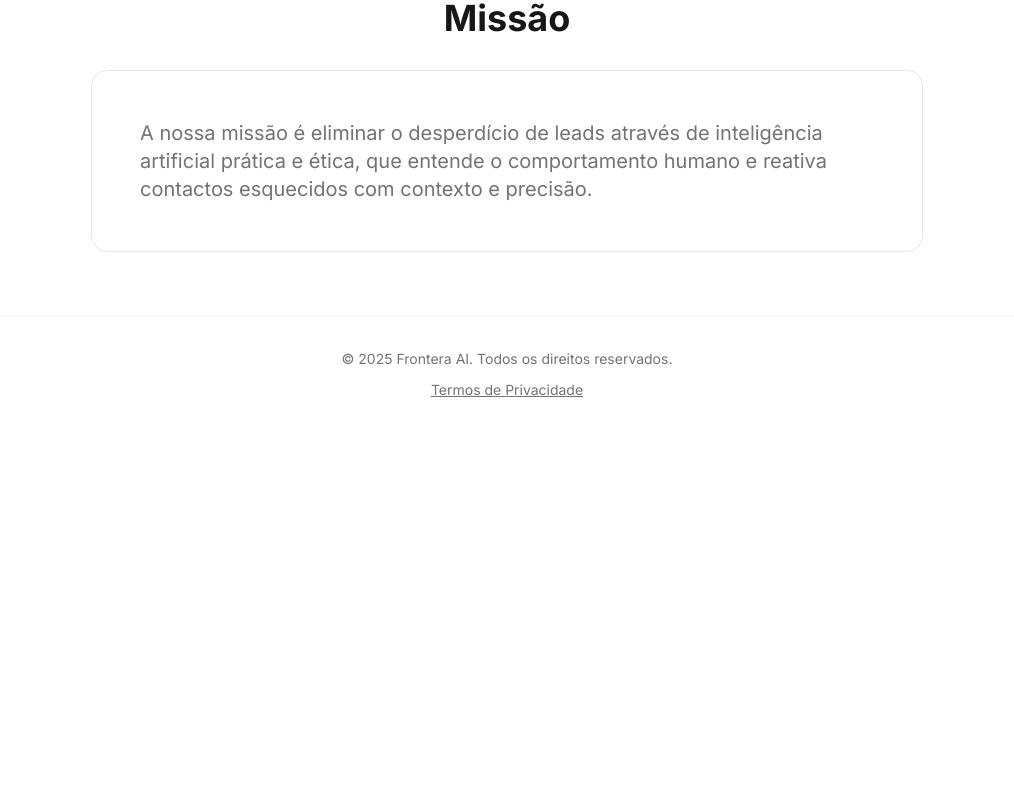
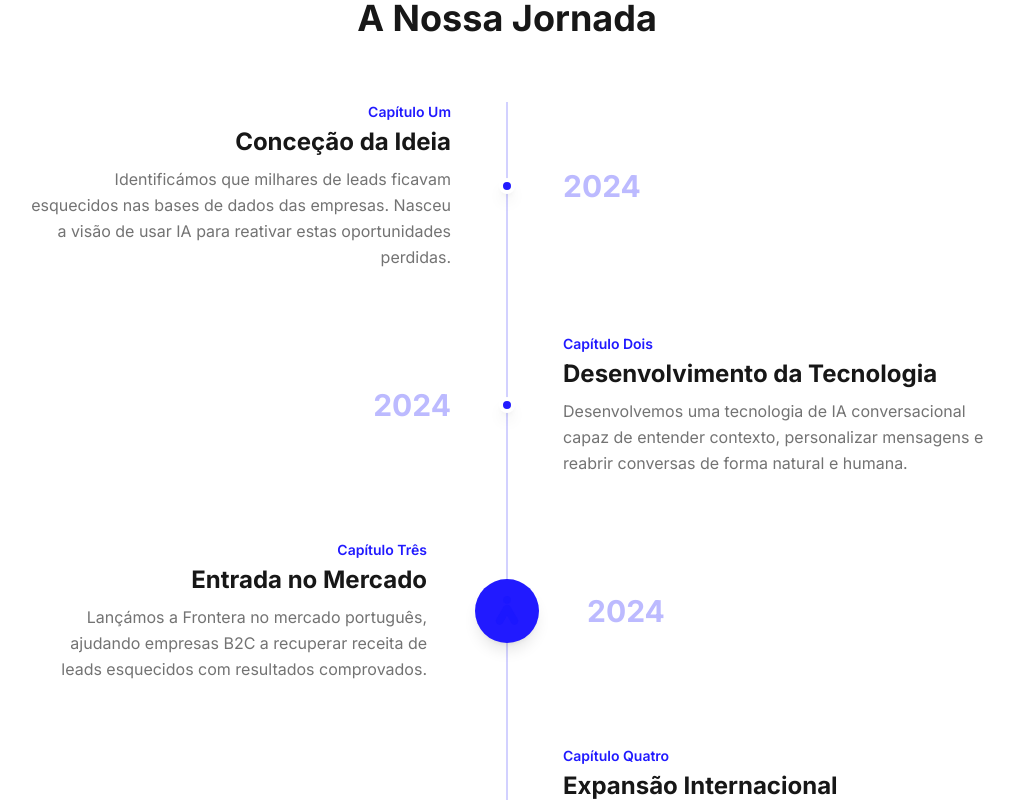
Before and after one commit to glcleao/fronteraai, a React (Vite) app: page /about in a window 1280 px wide. Shown: the part 920-1720 px from the top of the page, without its empty margins (133-1147 px from the left). Before the commit the page ends 1353 px from the top, so only its background shows below. Built offline with nearby package versions, Linux system fonts and the light colour scheme.

Commit message:
Refactor "Our Story" section

```diff
--- a/src/i18n/translations.ts
+++ b/src/i18n/translations.ts
@@ -92,6 +92,13 @@ export interface Translations {
     }>;
     missionTitle: string;
     missionText: string;
+    journeyTitle: string;
+    milestones: Array<{
+      chapter: string;
+      title: string;
+      description: string;
+      year: string;
+    }>;
   };
 }
 
@@ -245,6 +252,33 @@ export const translations: Record<Language, Translations> = {
       ],
       missionTitle: 'Missão',
       missionText: 'A nossa missão é eliminar o desperdício de leads através de inteligência artificial prática e ética, que entende o comportamento humano e reativa contactos esquecidos com contexto e precisão.',
+      journeyTitle: 'A Nossa Jornada',
+      milestones: [
+        {
+          chapter: 'Capítulo Um',
+          title: 'Conceção da Ideia',
+          description: 'Identificámos que milhares de leads ficavam esquecidos nas bases de dados das empresas. Nasceu a visão de usar IA para reativar estas oportunidades perdidas.',
+          year: '2024'
+        },
+        {
+          chapter: 'Capítulo Dois',
+          title: 'Desenvolvimento da Tecnologia',
+          description: 'Desenvolvemos uma tecnologia de IA conversacional capaz de entender contexto, personalizar mensagens e reabrir conversas de forma natural e humana.',
+          year: '2024'
+        },
+        {
+          chapter: 'Capítulo Três',
+          title: 'Entrada no Mercado',
+          description: 'Lançámos a Frontera no mercado português, ajudando empresas B2C a recuperar receita de leads esquecidos com resultados comprovados.',
+          year: '2024'
+        },
+        {
+          chapter: 'Capítulo Quatro',
+          title: 'Expansão Internacional',
+          description: 'O nosso objetivo é expandir para mercados internacionais, levando a nossa tecnologia de reativação de leads a empresas em toda a Europa e além.',
+          year: '2025'
+        }
+      ],
     },
   },
   es: {
@@ -396,6 +430,33 @@ export const translations: Record<Language, Translations> = {
       ],
       missionTitle: 'Misión',
       missionText: 'Nuestra misión es eliminar el desperdicio de leads a través de inteligencia artificial práctica y ética, que entiende el comportamiento humano y reactiva contactos olvidados con contexto y precisión.',
+      journeyTitle: 'Nuestro Viaje',
+      milestones: [
+        {
+          chapter: 'Capítulo Uno',
+          title: 'Concepción de la Idea',
+          description: 'Identificamos que miles de leads quedaban olvidados en las bases de datos de las empresas. Nació la visión de usar IA para reactivar estas oportunidades perdidas.',
+          year: '2024'
+        },
+        {
+          chapter: 'Capítulo Dos',
+          title: 'Desarrollo de la Tecnología',
+          description: 'Desarrollamos una tecnología de IA conversacional capaz de entender contexto, personalizar mensajes y reabrir conversaciones de forma natural y humana.',
+          year: '2024'
+        },
+        {
+          chapter: 'Capítulo Tres',
+          title: 'Entrada al Mercado',
+          description: 'Lanzamos Frontera en el mercado portugués, ayudando a empresas B2C a recuperar ingresos de leads olvidados con resultados comprobados.',
+          year: '2024'
+        },
+        {
+          chapter: 'Capítulo Cuatro',
+          title: 'Expansión Internacional',
+          description: 'Nuestro objetivo es expandirnos a mercados internacionales, llevando nuestra tecnología de reactivación de leads a empresas en toda Europa y más allá.',
+          year: '2025'
+        }
+      ],
     },
   },
   en: {
@@ -547,6 +608,33 @@ export const translations: Record<Language, Translations> = {
       ],
       missionTitle: 'Mission',
       missionText: 'Our mission is to eliminate lead waste through practical and ethical artificial intelligence that understands human behavior and reactivates forgotten contacts with context and precision.',
+      journeyTitle: 'Our Journey',
+      milestones: [
+        {
+          chapter: 'Chapter One',
+          title: 'Idea Conception',
+          description: 'We identified that thousands of leads were being forgotten in company databases. The vision was born to use AI to reactivate these lost opportunities.',
+          year: '2024'
+        },
+        {
+          chapter: 'Chapter Two',
+          title: 'Technology Development',
+          description: 'We developed conversational AI technology capable of understanding context, personalizing messages, and reopening conversations in a natural and human way.',
+          year: '2024'
+        },
+        {
+          chapter: 'Chapter Three',
+          title: 'Market Entry',
+          description: 'We launched Frontera in the Portuguese market, helping B2C companies recover revenue from forgotten leads with proven results.',
+          year: '2024'
+        },
+        {
+          chapter: 'Chapter Four',
+          title: 'International Expansion',
+          description: 'Our goal is to expand to international markets, bringing our lead reactivation technology to companies across Europe and beyond.',
+          year: '2025'
+        }
+      ],
     },
   },
 };
--- a/src/pages/About.tsx
+++ b/src/pages/About.tsx
@@ -6,6 +6,7 @@ import { Linkedin } from 'lucide-react';
 import goncaloImg from '@/assets/goncalo.png';
 import joseImg from '@/assets/jose.jpg';
 import guilhermeImg from '@/assets/guilherme.jpg';
+import fronteraSymbol from '@/assets/frontera-symbol.png';
 
 const About = () => {
   const { language, t } = useLanguage();
@@ -82,8 +83,115 @@ const About = () => {
         </div>
       </section>
 
+      {/* Journey Timeline Section */}
+      <section className="py-16 px-6">
+        <div className="container mx-auto max-w-5xl">
+          <h2 className="text-3xl md:text-4xl font-bold mb-16 text-center">
+            {t.about.journeyTitle}
+          </h2>
+
+          {/* Timeline */}
+          <div className="relative">
+            {/* Vertical line - hidden on mobile, shown on md+ */}
+            <div className="hidden md:block absolute left-1/2 transform -translate-x-1/2 h-full w-0.5 bg-primary/20" />
+
+            {/* Mobile vertical line - left side */}
+            <div className="md:hidden absolute left-6 top-0 h-full w-0.5 bg-primary/20" />
+
+            {t.about.milestones.map((milestone, index) => {
+              const isMarketEntry = index === 2; // Third milestone (Entrada no Mercado)
+              const isLeft = index % 2 === 0;
+
+              return (
+                <div
+                  key={milestone.chapter}
+                  className="relative mb-16 last:mb-0 animate-fade-in"
+                  style={{ animationDelay: `${index * 150}ms` }}
+                >
+                  {/* Desktop Layout */}
+                  <div className="hidden md:flex items-center">
+                    {/* Left side content (even indices) */}
+                    {isLeft ? (
+                      <>
+                        <div className="w-1/2 pr-12 text-right">
+                          <span className="text-sm font-semibold text-primary mb-1 block">
+                            {milestone.chapter}
+                          </span>
+                          <h3 className="text-2xl font-bold mb-2">{milestone.title}</h3>
+                          <p className="text-muted-foreground leading-relaxed">{milestone.description}</p>
+                        </div>
+
+                        {/* Center marker */}
+                        <div className="relative z-10 flex items-center justify-center">
+                          {isMarketEntry ? (
+                            <div className="w-16 h-16 rounded-full bg-primary flex items-center justify-center shadow-lg animate-pulse">
+                              <img src={fronteraSymbol} alt="Frontera" className="w-10 h-10" />
+                            </div>
+                          ) : (
+                            <div className="w-4 h-4 rounded-full bg-primary border-4 border-background shadow-lg" />
+                          )}
+                        </div>
+
+                        <div className="w-1/2 pl-12">
+                          <span className="text-3xl font-bold text-primary/30">{milestone.year}</span>
+                        </div>
+                      </>
+                    ) : (
+                      <>
+                        <div className="w-1/2 pr-12 text-right">
+                          <span className="text-3xl font-bold text-primary/30">{milestone.year}</span>
+                        </div>
+
+                        {/* Center marker */}
+                        <div className="relative z-10 flex items-center justify-center">
+                          <div className="w-4 h-4 rounded-full bg-primary border-4 border-background shadow-lg" />
+                        </div>
+
+                        <div className="w-1/2 pl-12">
+                          <span className="text-sm font-semibold text-primary mb-1 block">
+                            {milestone.chapter}
+                          </span>
+                          <h3 className="text-2xl font-bold mb-2">{milestone.title}</h3>
+                          <p className="text-muted-foreground leading-relaxed">{milestone.description}</p>
+                        </div>
+                      </>
+                    )}
+                  </div>
+
+                  {/* Mobile Layout */}
+                  <div className="md:hidden flex items-start">
+                    {/* Left marker */}
+                    <div className="relative z-10 flex items-center justify-center mr-6">
+                      {isMarketEntry ? (
+                        <div className="w-12 h-12 rounded-full bg-primary flex items-center justify-center shadow-lg">
+                          <img src={fronteraSymbol} alt="Frontera" className="w-7 h-7" />
+                        </div>
+                      ) : (
+                        <div className="w-3 h-3 rounded-full bg-primary border-4 border-background shadow-lg" />
+                      )}
+                    </div>
+
+                    {/* Content */}
+                    <div className="flex-1 pb-8">
+                      <div className="flex items-center gap-3 mb-2">
+                        <span className="text-sm font-semibold text-primary">
+                          {milestone.chapter}
+                        </span>
+                        <span className="text-sm font-bold text-primary/40">{milestone.year}</span>
+                      </div>
+                      <h3 className="text-xl font-bold mb-2">{milestone.title}</h3>
+                      <p className="text-muted-foreground text-sm leading-relaxed">{milestone.description}</p>
+                    </div>
+                  </div>
+                </div>
+              );
+            })}
+          </div>
+        </div>
+      </section>
+
       {/* Mission Section */}
-      <section className="py-16 px-6">
+      <section className="py-16 px-6 bg-muted/30">
         <div className="container mx-auto max-w-4xl">
           <h2 className="text-3xl md:text-4xl font-bold mb-8 text-center">
             {t.about.missionTitle}
```
Also changed, not shown: src/assets/frontera-symbol.png (added).
